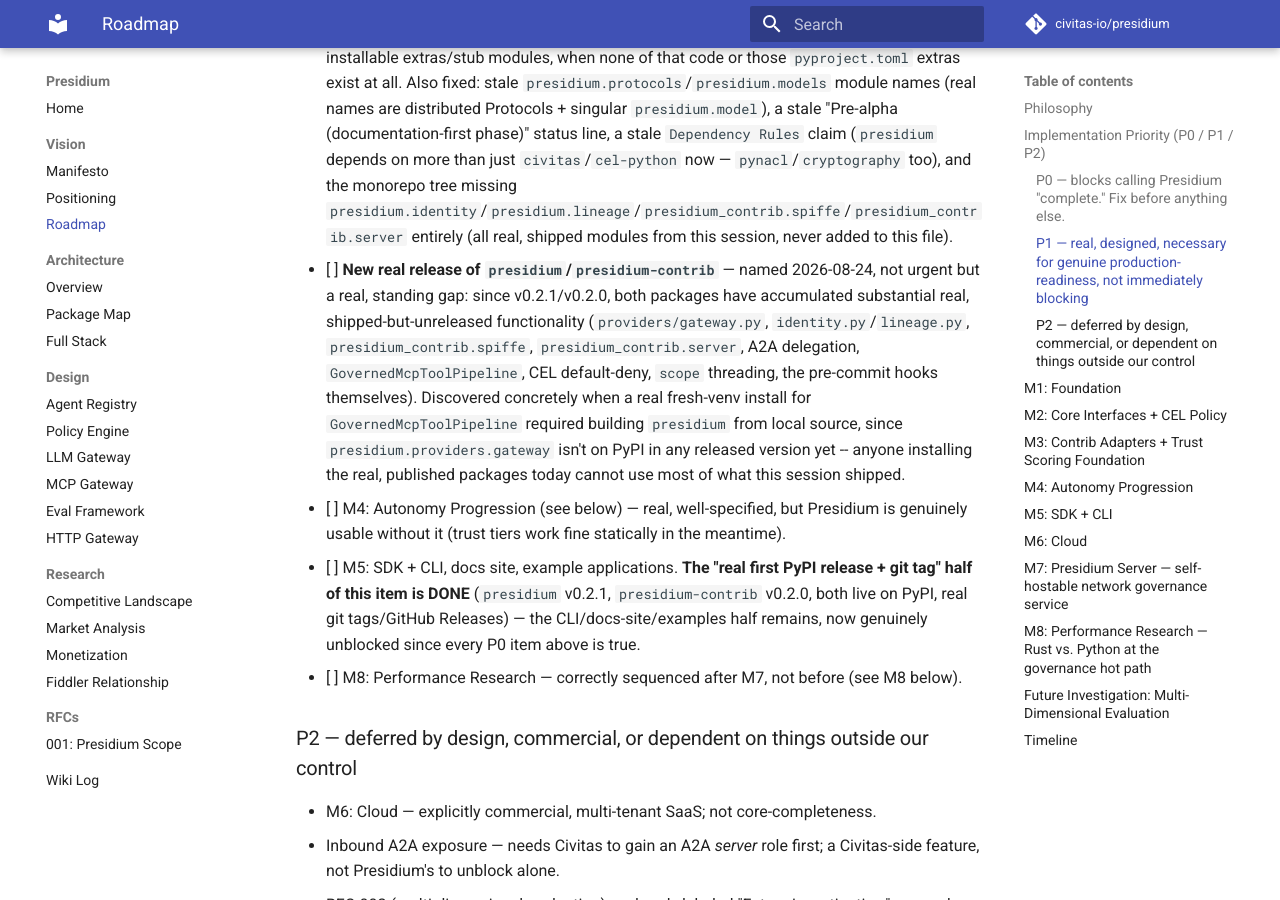
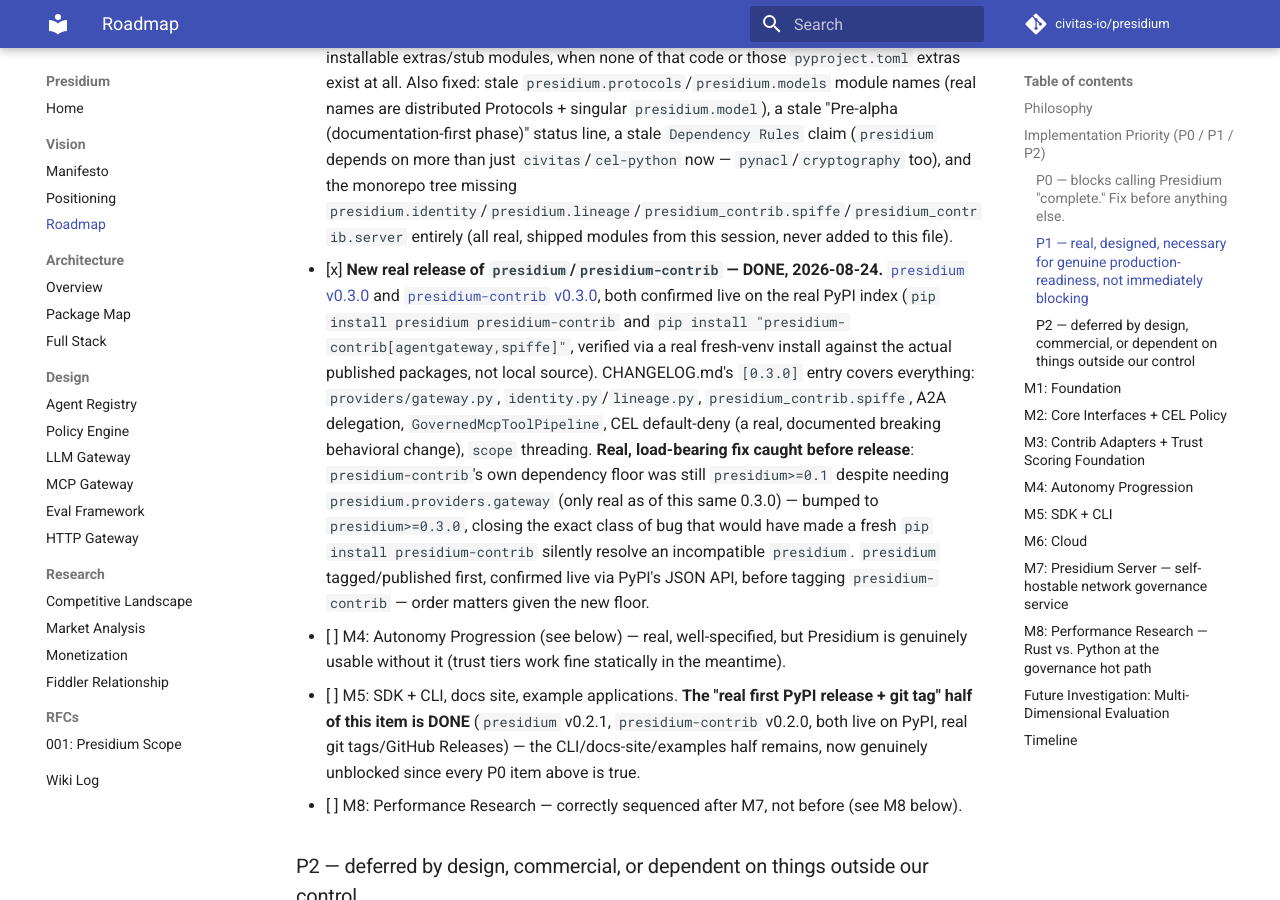
Before and after one commit to civitas-io/presidium, an MkDocs documentation site: the page built from docs/vision/roadmap.md, in a window 1280 px wide and 900 px high, scrolled down 6833 px. Built offline with MkDocs 1.6.1 and Material for MkDocs 9.7.7, drawn with Linux system fonts in a browser that asks for light colours; comment, search, counter and statistics services are not loaded.

Commit message:
docs: presidium v0.3.0 / presidium-contrib v0.3.0 -- real, live on PyPI
Both confirmed via a real fresh-venv install against the actual
published packages (base imports, providers.gateway/identity/lineage,
[agentgateway]/[spiffe] extras). GitHub Releases with real CycloneDX
SBOM assets. presidium-contrib's own dependency floor bumped to
presidium>=0.3.0 before release -- a real fix, not an afterthought.

```diff
--- a/docs/vision/roadmap.md
+++ b/docs/vision/roadmap.md
@@ -252,15 +252,21 @@
   `civitas`/`cel-python` now — `pynacl`/`cryptography` too), and the monorepo tree missing
   `presidium.identity`/`presidium.lineage`/`presidium_contrib.spiffe`/`presidium_contrib.server`
   entirely (all real, shipped modules from this session, never added to this file).
-- [ ] **New real release of `presidium`/`presidium-contrib`** — named 2026-08-24, not urgent but
-  a real, standing gap: since v0.2.1/v0.2.0, both packages have accumulated substantial real,
-  shipped-but-unreleased functionality (`providers/gateway.py`, `identity.py`/`lineage.py`,
-  `presidium_contrib.spiffe`, `presidium_contrib.server`, A2A delegation,
-  `GovernedMcpToolPipeline`, CEL default-deny, `scope` threading, the pre-commit hooks
-  themselves). Discovered concretely when a real fresh-venv install for
-  `GovernedMcpToolPipeline` required building `presidium` from local source, since
-  `presidium.providers.gateway` isn't on PyPI in any released version yet -- anyone installing
-  the real, published packages today cannot use most of what this session shipped.
+- [x] **New real release of `presidium`/`presidium-contrib` — DONE, 2026-08-24.**
+  [`presidium` v0.3.0](https://github.com/civitas-io/presidium/releases/tag/v0.3.0) and
+  [`presidium-contrib` v0.3.0](https://github.com/civitas-io/presidium/releases/tag/contrib-v0.3.0),
+  both confirmed live on the real PyPI index (`pip install presidium presidium-contrib` and
+  `pip install "presidium-contrib[agentgateway,spiffe]"`, verified via a real fresh-venv install
+  against the actual published packages, not local source). CHANGELOG.md's `[0.3.0]` entry
+  covers everything: `providers/gateway.py`, `identity.py`/`lineage.py`,
+  `presidium_contrib.spiffe`, A2A delegation, `GovernedMcpToolPipeline`, CEL default-deny (a
+  real, documented breaking behavioral change), `scope` threading. **Real, load-bearing fix
+  caught before release**: `presidium-contrib`'s own dependency floor was still
+  `presidium>=0.1` despite needing `presidium.providers.gateway` (only real as of this same
+  0.3.0) — bumped to `presidium>=0.3.0`, closing the exact class of bug that would have made a
+  fresh `pip install presidium-contrib` silently resolve an incompatible `presidium`. `presidium`
+  tagged/published first, confirmed live via PyPI's JSON API, before tagging `presidium-contrib`
+  — order matters given the new floor.
 - [ ] M4: Autonomy Progression (see below) — real, well-specified, but Presidium is genuinely
   usable without it (trust tiers work fine statically in the meantime).
 - [ ] M5: SDK + CLI, docs site, example applications. **The "real first PyPI release + git tag"
```
Also changed, not shown: HANDOFF.md (+23 -3 lines).
